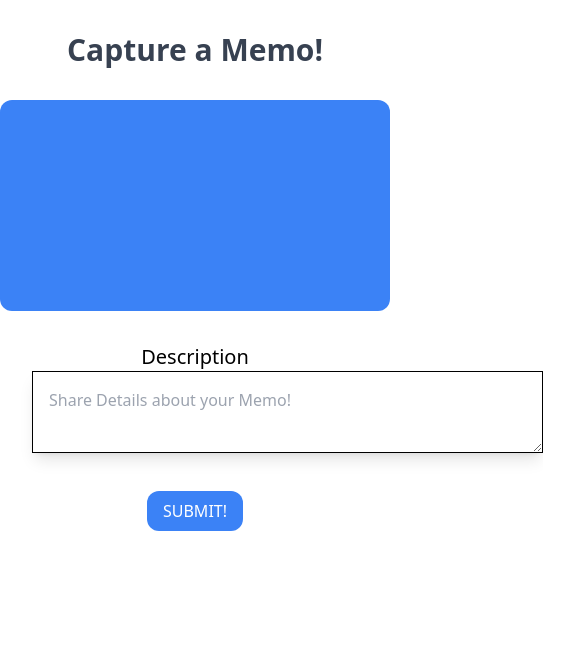
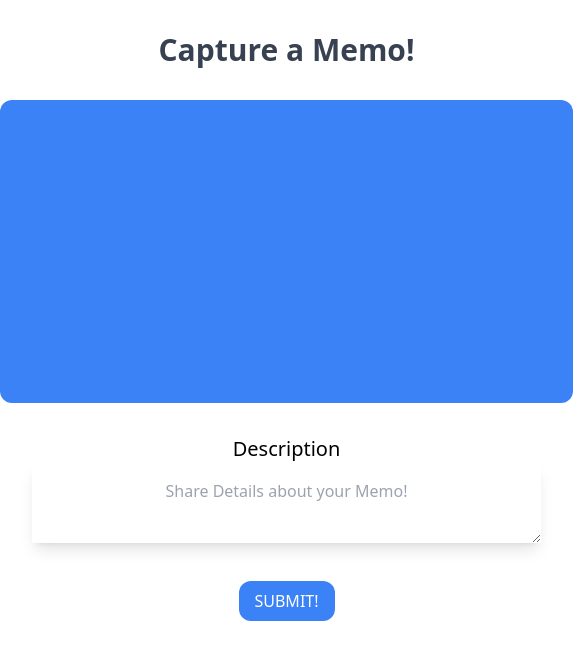
Before and after one commit to MuhammadDarab/Memos, a Next.js app in the folder client/: page /upload in a window 390 px wide. Shown: the top 660 px of the page, 573 px wide, since content can reach past the window. Built offline with nearby package versions, Linux system fonts and the light colour scheme; no server answers.

Commit message:
Responsive📏, routed on Delete!🍎

```diff
--- a/client/pages/home.js
+++ b/client/pages/home.js
@@ -25,7 +25,11 @@ export default function Home ({ displayName, memos }) {
   const router = useRouter();
 
   return (
-    <div>
+    <div className='flex flex-col mx-auto'>
+
+      <title> Memos | Feed </title>
+
+      <div className="text-center self-center mx-auto">
 
         <h1 className="text-center bg-white text-blue-500 font-bold pt-8 text-3xl">
           Memos
@@ -36,10 +40,10 @@ export default function Home ({ displayName, memos }) {
           Fresh New Memos Will Display Here 🎉🔥
         </div>
 
-      <div className="rounded-full text-white bg-blue-500 p-2 text-center w-[88px] m-auto" onClick={() => {
+        <div className="text-2xl shadow-blue-300 shadow-lg rounded-full text-white bg-blue-500 p-8 text-center w-fit m-auto" onClick={() => {
           router.push('/upload')
         }}>
-        POST!
+          Post Your Memo!
         </div>
 
         {
@@ -89,6 +93,7 @@ export default function Home ({ displayName, memos }) {
 
         }
 
+      </div>
 
     </div>
   );
@@ -101,7 +106,7 @@ async function DeleteElem(id) {
     method: 'DELETE'
   })
 
-  console.log('delReq has been send')
+  router.push('/home')
 
 }
 
--- a/client/pages/index.js
+++ b/client/pages/index.js
@@ -68,6 +68,9 @@ export default function Home() {
   }
 
   return (<div>
+
+    <title> Login To Memo! </title>
+
       <h1 className="text-center text-blue-500 font-body p-8 text-3xl">
         Memos
       </h1>
--- a/client/pages/signup.js
+++ b/client/pages/signup.js
@@ -40,8 +40,8 @@ const Signup = () => {
 
     }
 
-    return (
-
+    return (<div>
+          <title> Welcome To Memo! </title>
         <div>
             <h1 className="text-center text-blue-500 font-body p-8 text-3xl">
             Memos
@@ -67,11 +67,10 @@ const Signup = () => {
           Lets Get Started!
         </div>
 
-
-
         </div>
         </div>
 
+      </div>
     );
 }
 
--- a/client/pages/upload.js
+++ b/client/pages/upload.js
@@ -52,10 +52,10 @@ const Upload = () => {
     })
 
 
-    return (<>
+    return (<div className='flex flex-col mx-auto'>
 
-        <title> Memos | Feed </title>
-        <div className="text-center ">
+        <title> Memos | Upload </title>
+        <div className="text-center self-center mx-auto">
 
             <div className="text-3xl p-8 font-bold text-gray-700">
                 Capture a Memo!
@@ -75,7 +75,7 @@ const Upload = () => {
                 <div className="text-xl">
                 Description
                 </div>
-                <textarea placeholder='Share Details about your Memo!' id="textarea" cols="50" rows="2" className='border-[1px] p-4 border-black shadow-lg'></textarea>
+                <textarea placeholder='Share Details about your Memo!' id="textarea" cols="50" rows="2" className='text-center border-[1px] p-4 border-black shadow-lg'></textarea>
             </div>
 
             <div className="bg-blue-500 w-24 m-auto text-white rounded-xl p-2" onClick={() => {snapSend(router)}}>
@@ -83,7 +83,7 @@ const Upload = () => {
             </div>
 
         </div>
-    </>);
+    </div>);
 }
 
 export default Upload;
--- a/client/styles/globals.css
+++ b/client/styles/globals.css
@@ -1,3 +1,17 @@
 @tailwind base;
 @tailwind components;
 @tailwind utilities;
+
+*{
+
+    margin: 0px;
+    padding: 0px;
+    border: 0px;
+
+}
+
+html, body{
+
+    width:100%
+
+}
```
Also changed, not shown: 1 other file (tests, documents, lock files or other folders). Lines whose indentation alone changed are shown as unchanged.
